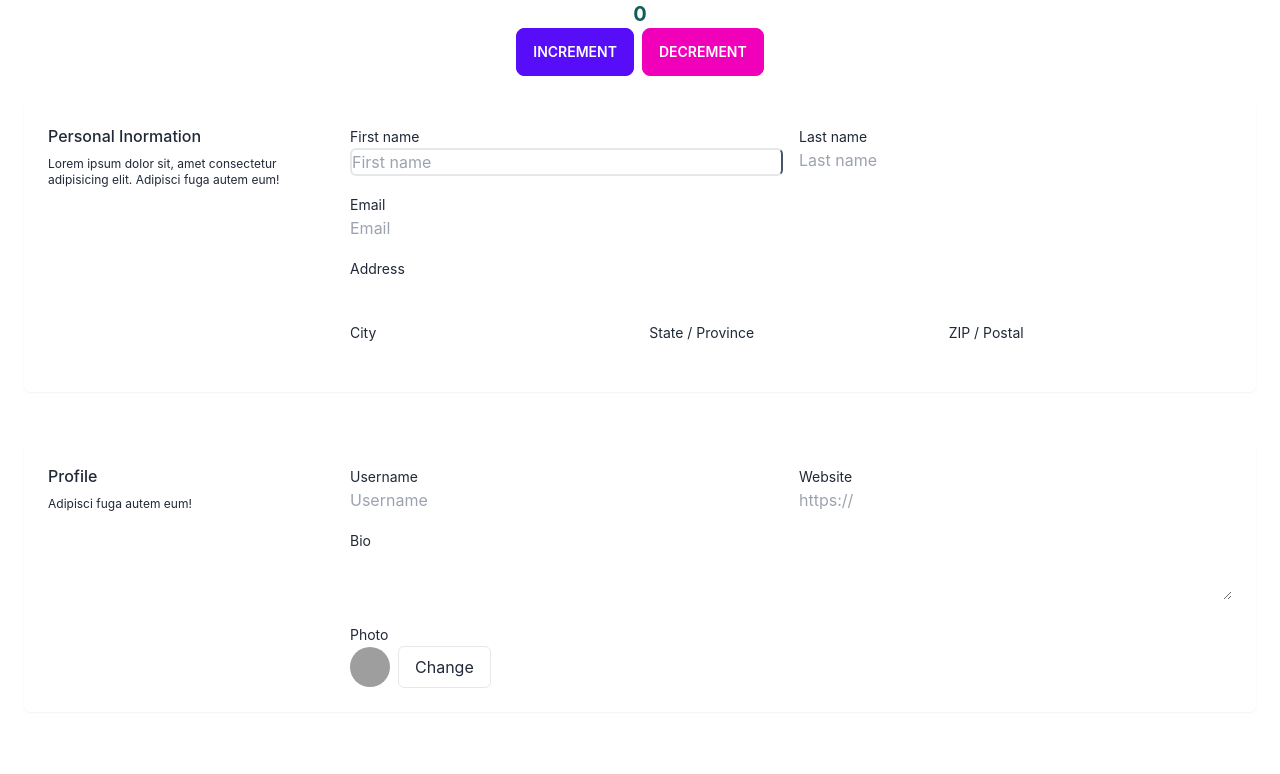
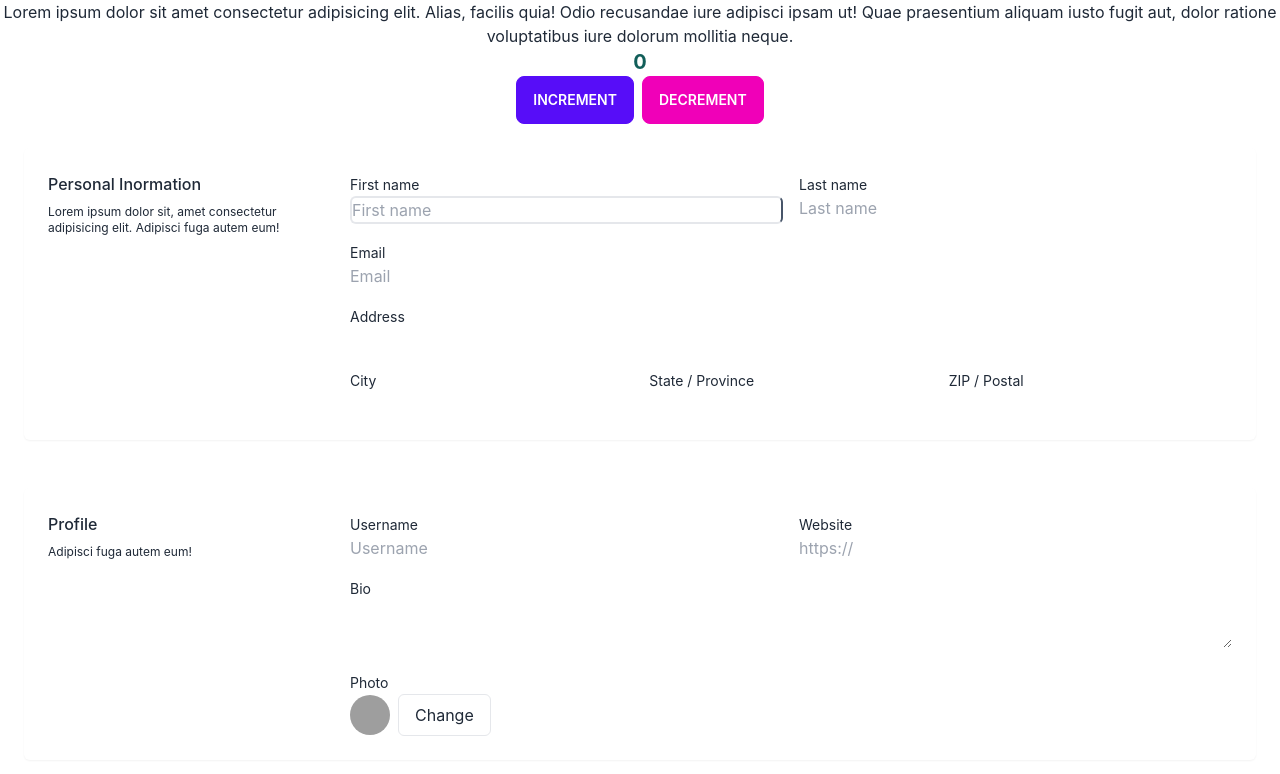
Before and after one commit to FahadMridha/counter_app, a React (Create React App) app: page / in a window 1280 px wide. Shown: the top 774 px of the page. Built offline with nearby package versions, Linux system fonts and the light colour scheme; grey boxes are pictures that could not be loaded.

Commit message:
counter  description added

```diff
--- a/src/component/Child.js
+++ b/src/component/Child.js
@@ -14,6 +14,12 @@ const Child = () => {
 
   return (
     <div className="text-center ">
+      <p>
+        Lorem ipsum dolor sit amet consectetur adipisicing elit. Alias, facilis
+        quia! Odio recusandae iure adipisci ipsam ut! Quae praesentium aliquam
+        iusto fugit aut, dolor ratione voluptatibus iure dolorum mollitia neque.
+      </p>
+
       <p className="text-xl font-bold text-teal-800">{state}</p>
       <button
         className="btn btn-primary"
```
